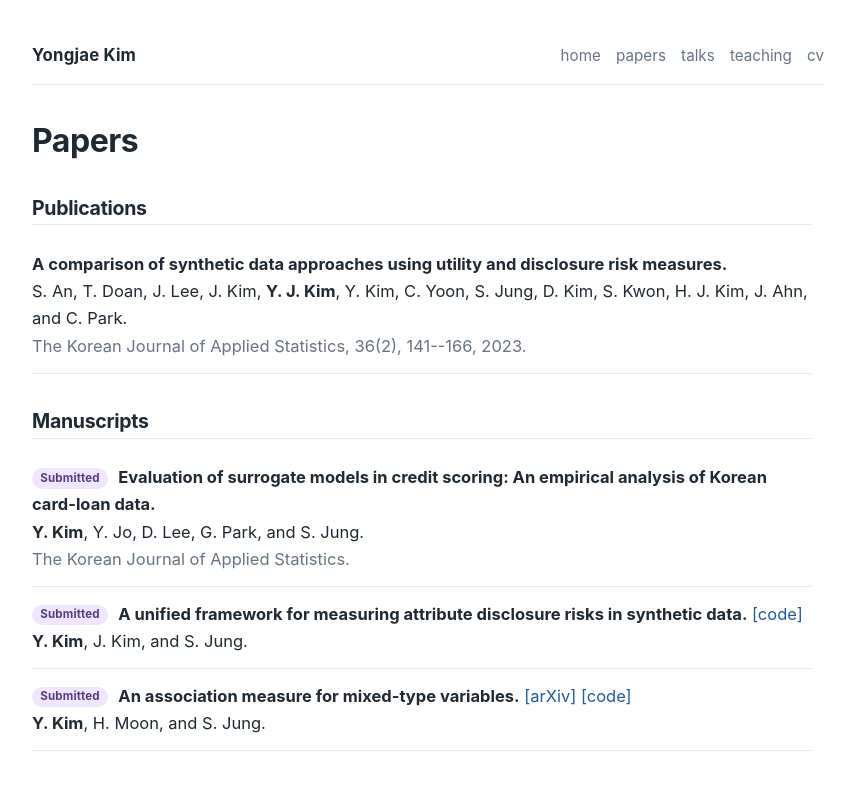
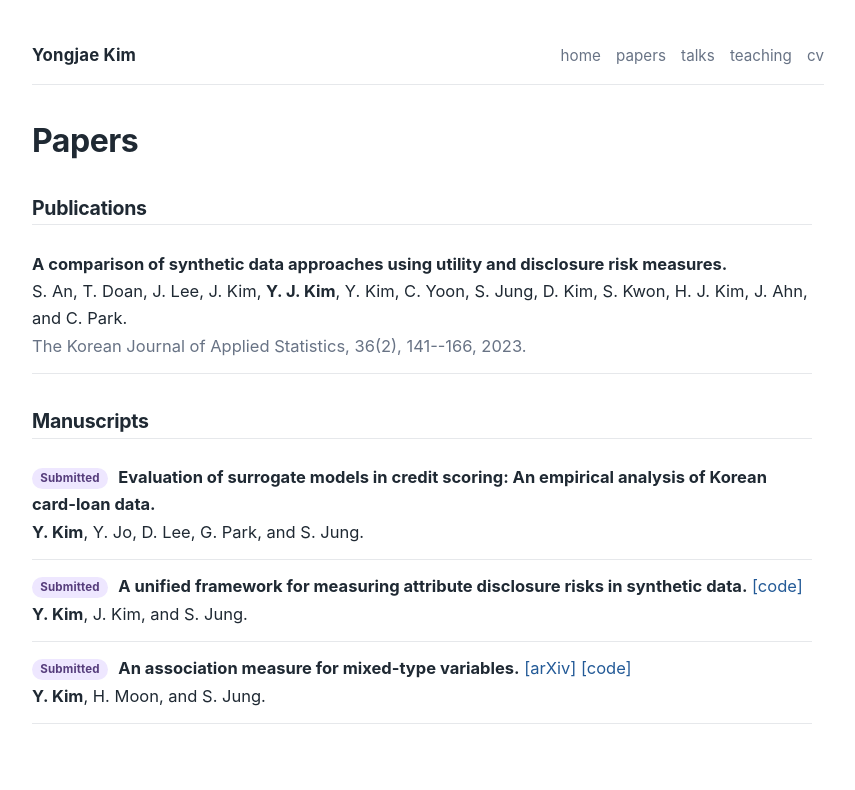
Before and after one commit to cherrrycooky/cherrrycooky.github.io, a Jekyll site: the page built from papers.markdown, in a window 1280 px wide. Shown: the top 790 px of the page, without its empty margins (212-1067 px from the left). Built offline with Jekyll 4.4.1, drawn with Linux system fonts in a browser that asks for light colours.

Commit message:
Omit journal name from submitted manuscript listing

```diff
--- a/papers.markdown
+++ b/papers.markdown
@@ -20,8 +20,7 @@ permalink: /papers/
   <li>
     <span class="tag tag-submitted">Submitted</span>
     <span class="paper-title">Evaluation of surrogate models in credit scoring: An empirical analysis of Korean card-loan data.</span><br>
-    <strong>Y. Kim</strong>, Y. Jo, D. Lee, G. Park, and S. Jung.<br>
-    <span class="venue">The Korean Journal of Applied Statistics.</span>
+    <strong>Y. Kim</strong>, Y. Jo, D. Lee, G. Park, and S. Jung.
   </li>
   <li>
     <span class="tag tag-submitted">Submitted</span>
```
